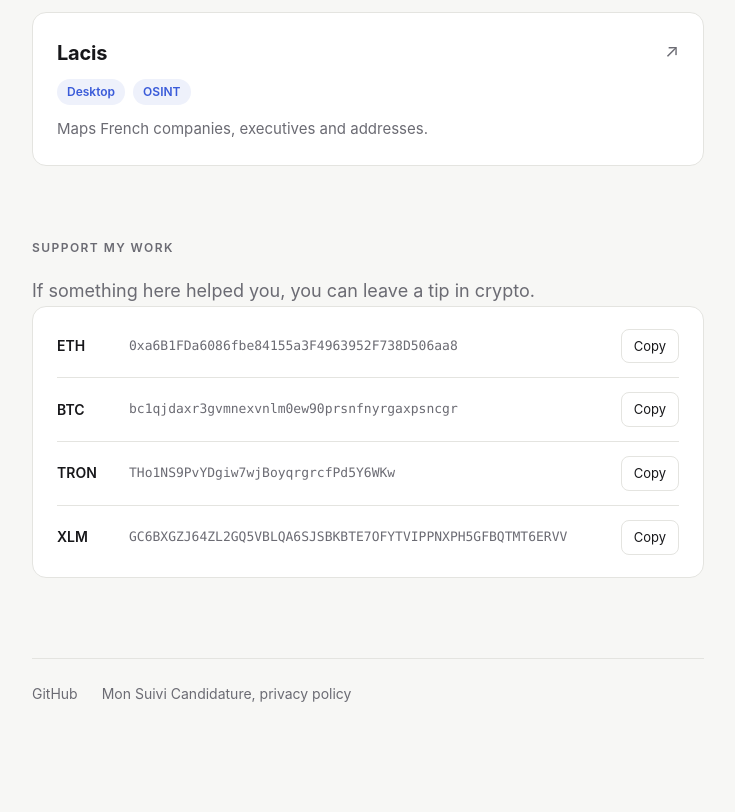
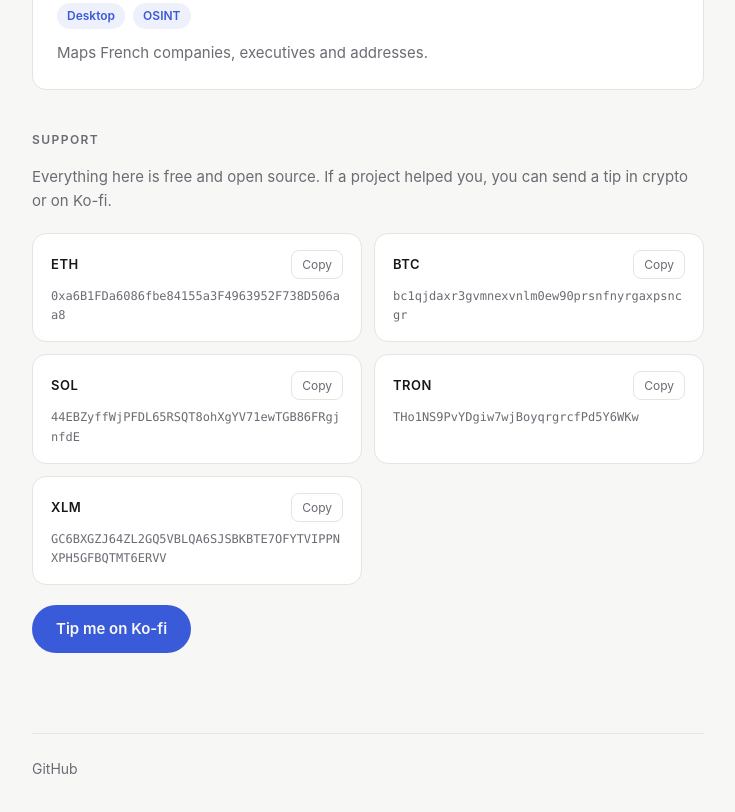
Before and after one commit to c4seus/c4seus.github.io, a plain HTML site: page index.html in a window 1280 px wide. Shown: the part 618-1430 px from the top of the page, without its empty margins (272-1007 px from the left). Before the commit the page ends 1387 px from the top, so only its background shows below. Drawn offline with Linux system fonts and the light colour scheme.

Commit message:
Improve support section and remove logo and privacy link

```diff
--- a/index.html
+++ b/index.html
@@ -42,7 +42,7 @@
   main {
     max-width: 720px;
     margin: 0 auto;
-    padding: 96px 24px 64px;
+    padding: 56px 24px 64px;
   }
   h1 {
     margin: 0 0 12px;
@@ -58,7 +58,7 @@
     max-width: 52ch;
   }
   .section-title {
-    margin: 72px 0 20px;
+    margin: 40px 0 16px;
     font-size: 12px;
     font-weight: 600;
     letter-spacing: 0.12em;
@@ -126,47 +126,73 @@
     color: var(--muted);
     font-size: 15px;
   }
-  .donate {
+  .support-lead {
+    margin: 0 0 20px;
+    font-size: 15px;
+    color: var(--muted);
+  }
+  .wallets {
+    display: grid;
+    grid-template-columns: 1fr 1fr;
+    gap: 12px;
+  }
+  .wallet {
     background: var(--surface);
     border: 1px solid var(--border);
     border-radius: 14px;
-    padding: 8px 24px;
+    padding: 16px 18px;
+    min-width: 0;
   }
-  .donate-row {
-    display: grid;
-    grid-template-columns: 56px 1fr auto;
-    gap: 16px;
+  .wallet-head {
+    display: flex;
     align-items: center;
-    padding: 14px 0;
-    border-top: 1px solid var(--border);
-  }
-  .donate-row:first-child {
-    border-top: none;
+    justify-content: space-between;
+    gap: 12px;
+    margin-bottom: 8px;
   }
   .coin {
-    font-size: 14px;
+    font-size: 13px;
     font-weight: 600;
+    letter-spacing: 0.04em;
   }
   .addr {
+    display: block;
     font-family: ui-monospace, SFMono-Regular, Menlo, Consolas, monospace;
-    font-size: 13px;
+    font-size: 12px;
     color: var(--muted);
     word-break: break-all;
   }
   .copy {
     font: inherit;
-    font-size: 13px;
-    padding: 6px 12px;
+    font-size: 12px;
+    padding: 4px 10px;
     border-radius: 8px;
     border: 1px solid var(--border);
     background: transparent;
-    color: var(--text);
+    color: var(--muted);
     cursor: pointer;
+    white-space: nowrap;
     transition: border-color 0.2s ease, color 0.2s ease;
   }
   .copy:hover {
     border-color: var(--accent);
     color: var(--accent);
+  }
+  .kofi {
+    display: inline-block;
+    margin-top: 20px;
+    padding: 12px 24px;
+    border-radius: 999px;
+    background: var(--accent);
+    color: var(--bg);
+    font-size: 15px;
+    font-weight: 600;
+    text-decoration: none;
+    transition: transform 0.2s ease, box-shadow 0.2s ease;
+  }
+  .kofi:hover {
+    transform: translateY(-2px);
+    box-shadow: 0 8px 24px rgba(0, 0, 0, 0.12);
   }
   footer {
     margin-top: 80px;
@@ -185,7 +211,7 @@
   @media (max-width: 480px) {
     main { padding: 64px 20px 48px; }
     h1 { font-size: 34px; }
-    .donate-row { grid-template-columns: 1fr; gap: 8px; }
+    .wallets { grid-template-columns: 1fr; }
   }
 </style>
 </head>
@@ -218,33 +244,50 @@
         </a>
       </li>
     </ul>
-    <h2 class="section-title">Support my work</h2>
-    <p class="tagline">If something here helped you, you can leave a tip in crypto.</p>
-    <div class="donate">
-      <div class="donate-row">
-        <span class="coin">ETH</span>
+
+    <h2 class="section-title">Support</h2>
+    <p class="support-lead">Everything here is free and open source. If a project helped you, you can send a tip in crypto or on Ko-fi.</p>
+    <div class="wallets">
+      <div class="wallet">
+        <div class="wallet-head">
+          <span class="coin">ETH</span>
+          <button class="copy" type="button" data-copy="0xa6B1FDa6086fbe84155a3F4963952F738D506aa8">Copy</button>
+        </div>
         <span class="addr">0xa6B1FDa6086fbe84155a3F4963952F738D506aa8</span>
-        <button class="copy" type="button" data-copy="0xa6B1FDa6086fbe84155a3F4963952F738D506aa8">Copy</button>
       </div>
-      <div class="donate-row">
-        <span class="coin">BTC</span>
+      <div class="wallet">
+        <div class="wallet-head">
+          <span class="coin">BTC</span>
+          <button class="copy" type="button" data-copy="bc1qjdaxr3gvmnexvnlm0ew90prsnfnyrgaxpsncgr">Copy</button>
+        </div>
         <span class="addr">bc1qjdaxr3gvmnexvnlm0ew90prsnfnyrgaxpsncgr</span>
-        <button class="copy" type="button" data-copy="bc1qjdaxr3gvmnexvnlm0ew90prsnfnyrgaxpsncgr">Copy</button>
       </div>
-      <div class="donate-row">
-        <span class="coin">TRON</span>
+      <div class="wallet">
+        <div class="wallet-head">
+          <span class="coin">SOL</span>
+          <button class="copy" type="button" data-copy="44EBZyffWjPFDL65RSQT8ohXgYV71ewTGB86FRgjnfdE">Copy</button>
+        </div>
+        <span class="addr">44EBZyffWjPFDL65RSQT8ohXgYV71ewTGB86FRgjnfdE</span>
+      </div>
+      <div class="wallet">
+        <div class="wallet-head">
+          <span class="coin">TRON</span>
+          <button class="copy" type="button" data-copy="THo1NS9PvYDgiw7wjBoyqrgrcfPd5Y6WKw">Copy</button>
+        </div>
         <span class="addr">THo1NS9PvYDgiw7wjBoyqrgrcfPd5Y6WKw</span>
-        <button class="copy" type="button" data-copy="THo1NS9PvYDgiw7wjBoyqrgrcfPd5Y6WKw">Copy</button>
       </div>
-      <div class="donate-row">
-        <span class="coin">XLM</span>
+      <div class="wallet">
+        <div class="wallet-head">
+          <span class="coin">XLM</span>
+          <button class="copy" type="button" data-copy="GC6BXGZJ64ZL2GQ5VBLQA6SJSBKBTE7OFYTVIPPNXPH5GFBQTMT6ERVV">Copy</button>
+        </div>
         <span class="addr">GC6BXGZJ64ZL2GQ5VBLQA6SJSBKBTE7OFYTVIPPNXPH5GFBQTMT6ERVV</span>
-        <button class="copy" type="button" data-copy="GC6BXGZJ64ZL2GQ5VBLQA6SJSBKBTE7OFYTVIPPNXPH5GFBQTMT6ERVV">Copy</button>
       </div>
     </div>
+    <a class="kofi" href="https://ko-fi.com/c4seus">Tip me on Ko-fi</a>
+
     <footer>
       <a href="https://github.com/c4seus">GitHub</a>
-      <a href="mon-suivi-candidature/privacy.html">Mon Suivi Candidature, privacy policy</a>
     </footer>
   </main>
   <script>
```
